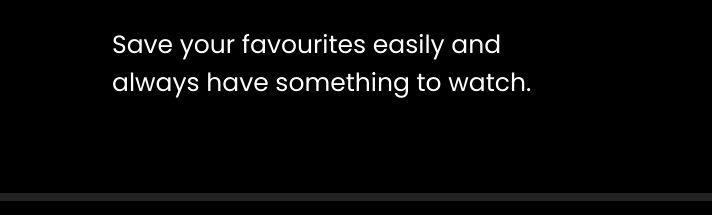
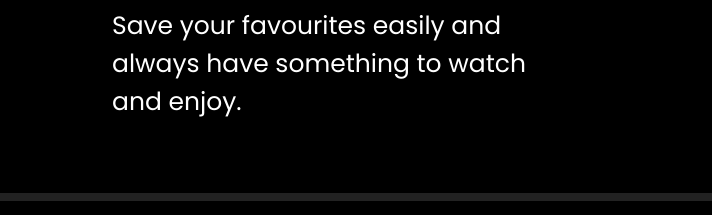
Before and after one commit to Gaurav8861r/Netflix-clone, a plain HTML site: page index.html in a window 1280 px wide. Shown: the part 1615-1830 px from the top of the page, 568-1280 px from the left. Drawn offline with Linux system fonts and the light colour scheme.

Commit message:
modified:   index.html

```diff
--- a/index.html
+++ b/index.html
@@ -122,7 +122,7 @@
                 Download your shows to watch offline.
               </h3>
               <h5 class="feature__sub__title">
-                Save your favourites easily and always have something to watch.
+                Save your favourites easily and always have something to watch and enjoy.
               </h5>
             </div>
             <div class="feature__image__container">
```
